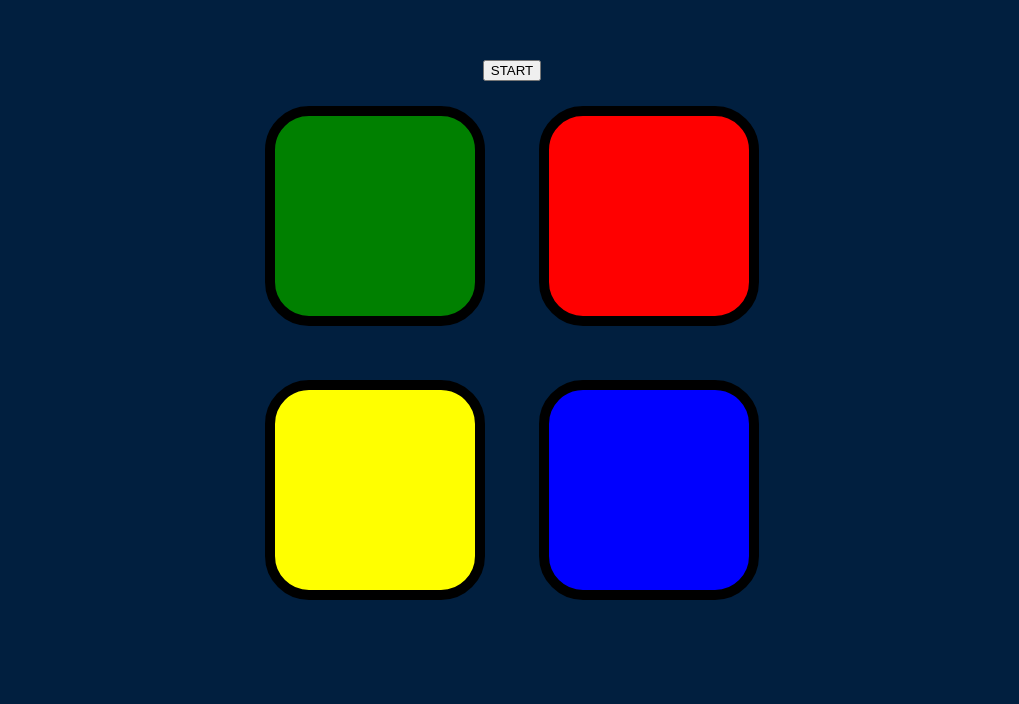
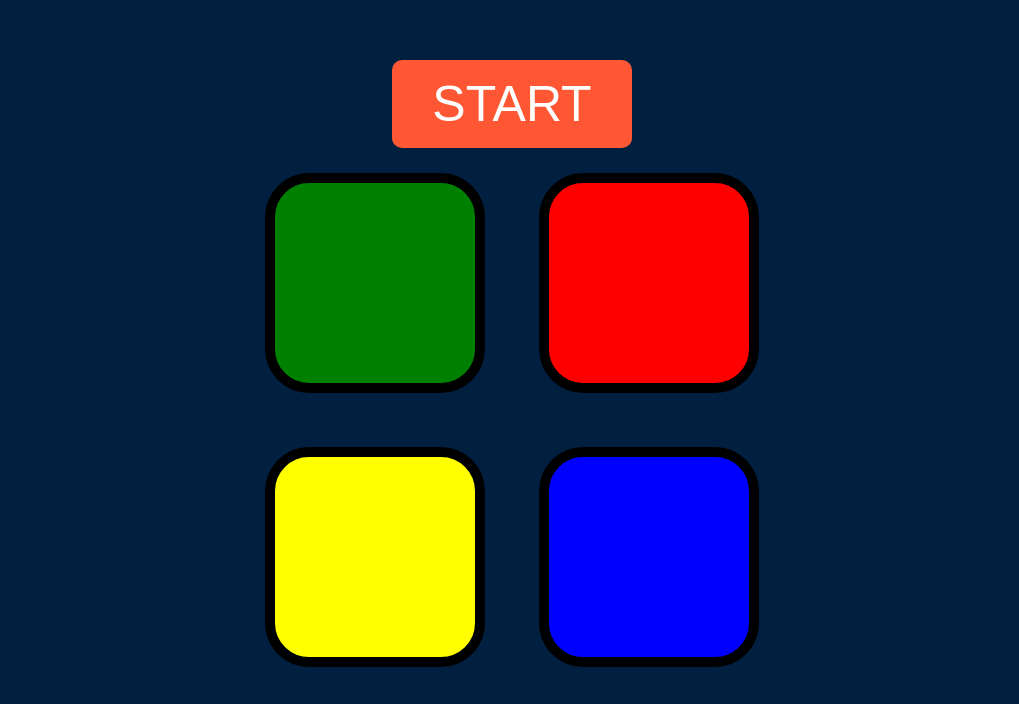
Before and after one commit to BIKASHKRISHNAPANGA/Simon-Game, a plain HTML site: page index.html in a window 1280 px wide. Shown: the part 114-818 px from the top of the page, without its empty margins (128-1147 px from the left). Drawn offline with nearby package versions, Linux system fonts and the light colour scheme.

Commit message:
Update styles.css

```diff
--- a/styles.css
+++ b/styles.css
@@ -51,3 +51,21 @@ body {
   box-shadow: 0 0 20px white;
   background-color: grey;
 }
+
+#start-button {
+  background-color: #FF5733; /* Red background color */
+  color: #FFFFFF; /* White text color */
+  font-size: 50px; /* Adjust the font size as needed */
+  padding: 15px 40px; /* Adjust the padding for button size */
+  border: none; /* Remove button border */
+  border-radius: 10px; /* Add rounded corners */
+  cursor: pointer;
+  text-align: center;
+  text-decoration: none;
+  display: inline-block;
+  transition: background-color 0.3s ease; /* Add a hover effect */
+}
+
+#start-button:hover {
+  background-color: #D43610; /* Darker red on hover */
+}
```
